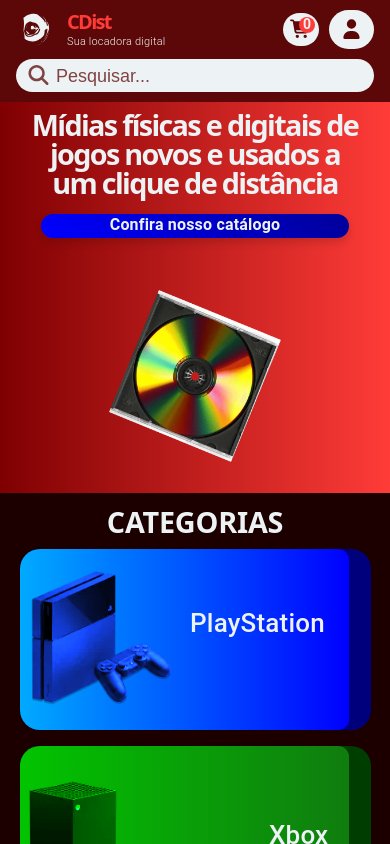
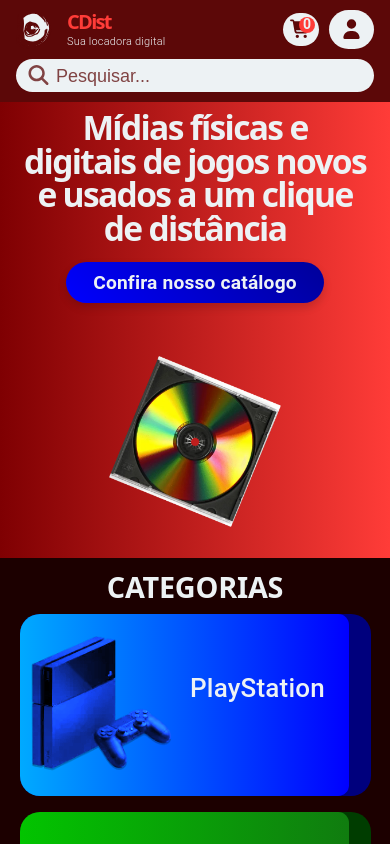
Before and after one commit to Gaardenn/ProjetoECommerceLAEC, a React (Vite) app in the folder 02_Source/ProjetoECommerce/: page / in a window 390 px wide. Shown: the top 844 px of the page. Built offline with nearby package versions, Linux system fonts and the light colour scheme.

Commit message:
style: low-profile hero

```diff
--- a/02_Source/ProjetoECommerce/src/styles/Home.css
+++ b/02_Source/ProjetoECommerce/src/styles/Home.css
@@ -412,7 +412,7 @@
     }
 
     .page-body-hero-title {
-        font-size: 1.8rem;
+        font-size: 2.1rem;
         text-align: center;
     }
 
@@ -428,11 +428,12 @@
     }
 
     .page-body-hero-button {
-        width: 90%;
-        font-size: 1rem;
+        width: 75%;
+        font-size: 1.2rem;
         margin-top: 16px;
         text-align: center;
         z-index: 3;
+        padding: 3.5% 2.3%;
     }
 
     .page-body-hero-image {
```
